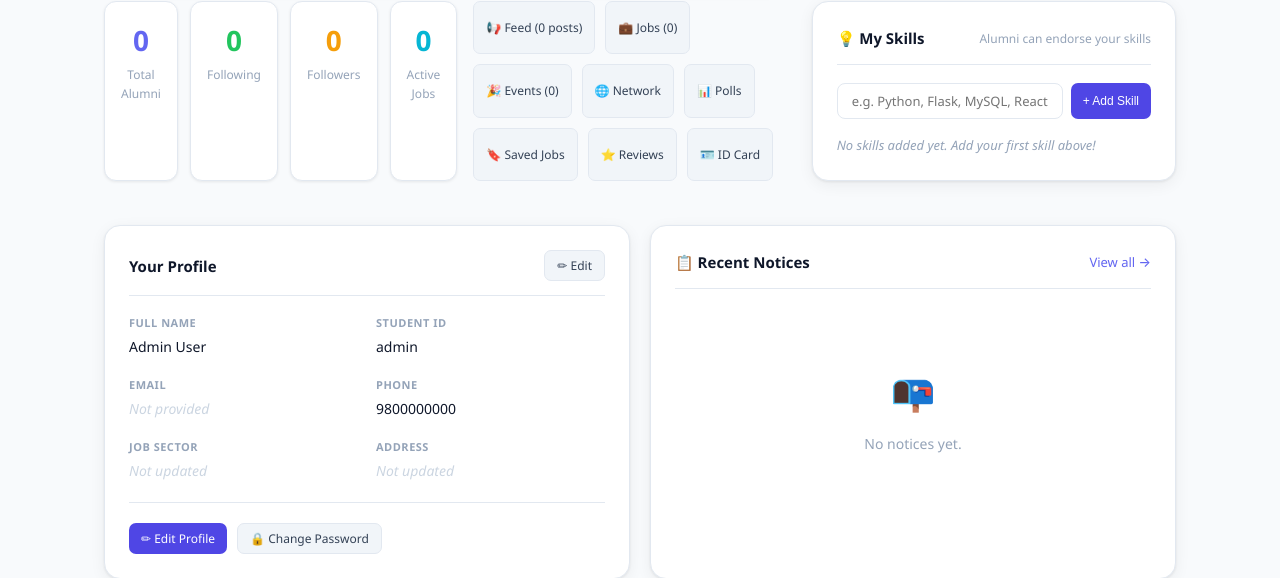
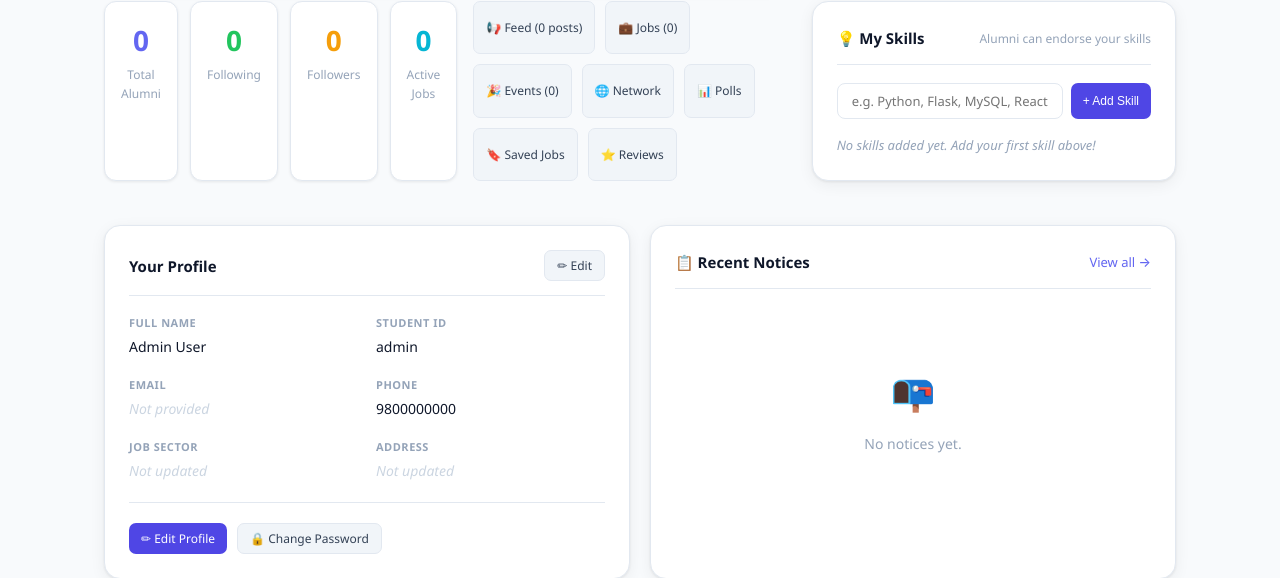
Before and after one commit to BibekDhakal22/alumni-tracker, a Flask app: page /dashboard in a window 1280 px wide. Shown: the part 350-928 px from the top of the page. Run offline with Flask 3, Linux system fonts and the light colour scheme; a user stored in the database is signed in; data that the repository does not hold is empty.

Commit message:
id removed from dashboard

```diff
--- a/templates/base.html
+++ b/templates/base.html
@@ -51,7 +51,7 @@
         <a href="/badges"           {% if active == 'badges'     %}style="color:white;background:rgba(255,255,255,0.08)"{% endif %}>🏅 Badges</a>
         <a href="/my-jobs/bookmarks"{% if active == 'bookmarks'  %}style="color:white;background:rgba(255,255,255,0.08)"{% endif %}>🔖 Saved Jobs</a>
         <a href="/contact"          {% if active == 'contact'    %}style="color:white;background:rgba(255,255,255,0.08)"{% endif %}>✉️ Contact</a>
-        <a href="/idcard"           {% if active == 'idcard'     %}style="color:white;background:rgba(255,255,255,0.08)"{% endif %}>🪪 ID Card</a>
+        <!-- <a href="/id_card"           {% if active == 'idcard'     %}style="color:white;background:rgba(255,255,255,0.08)"{% endif %}>🪪 ID Card</a> -->
         <a href="/ai/chat"          {% if active == 'ai'         %}style="color:white;background:rgba(255,255,255,0.08)"{% endif %}>🤖 AI Assistant</a>
         <a href="/messages">💬 Messages</a>
         <a href="/security">🔒 Security</a>
--- a/templates/dashboard.html
+++ b/templates/dashboard.html
@@ -101,7 +101,7 @@
       <a href="/polls" class="btn btn-ghost btn-sm">📊 Polls</a>
       <a href="/my-jobs/bookmarks" class="btn btn-ghost btn-sm">🔖 Saved Jobs</a>
       <a href="/reviews" class="btn btn-ghost btn-sm">⭐ Reviews</a>
-      <a href="/id-card" class="btn btn-ghost btn-sm">🪪 ID Card</a>
+      <!-- <a href="/id_card" class="btn btn-ghost btn-sm">🪪 ID Card</a> -->
     </div>
     <!-- My Badges -->
   {% if my_badges %}
```
